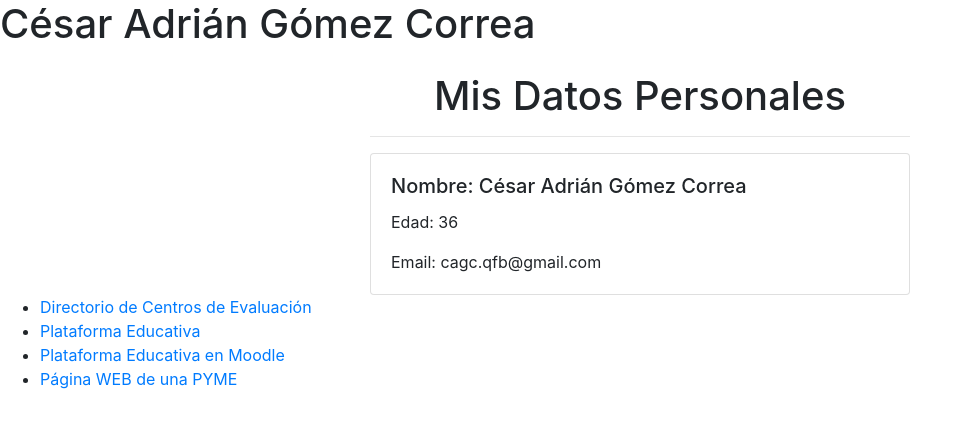
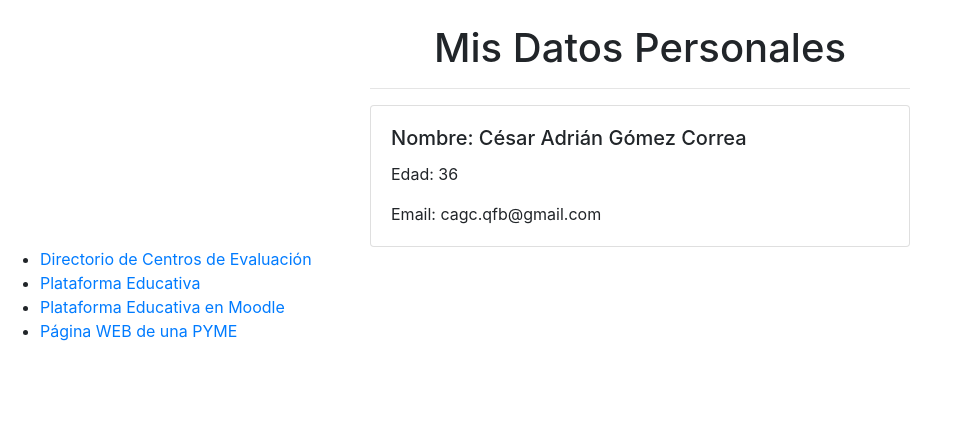
Before and after one commit to cesaradrian18/cesaradrian18, a plain HTML site: page index.html in a window 1280 px wide. Shown: the whole page, without its empty margins (0-971 px from the left). Drawn offline with nearby package versions, Linux system fonts and the light colour scheme.

Commit message:
Update index.html

```diff
--- a/index.html
+++ b/index.html
@@ -8,7 +8,6 @@
   <link rel="stylesheet" href="https://maxcdn.bootstrapcdn.com/bootstrap/4.5.2/css/bootstrap.min.css">
 </head>
 <body>
-<h1>César Adrián Gómez Correa</h1>
 <div class="container mt-4">
   <div class="row">
     <div class="col-md-6 offset-md-3">
```
